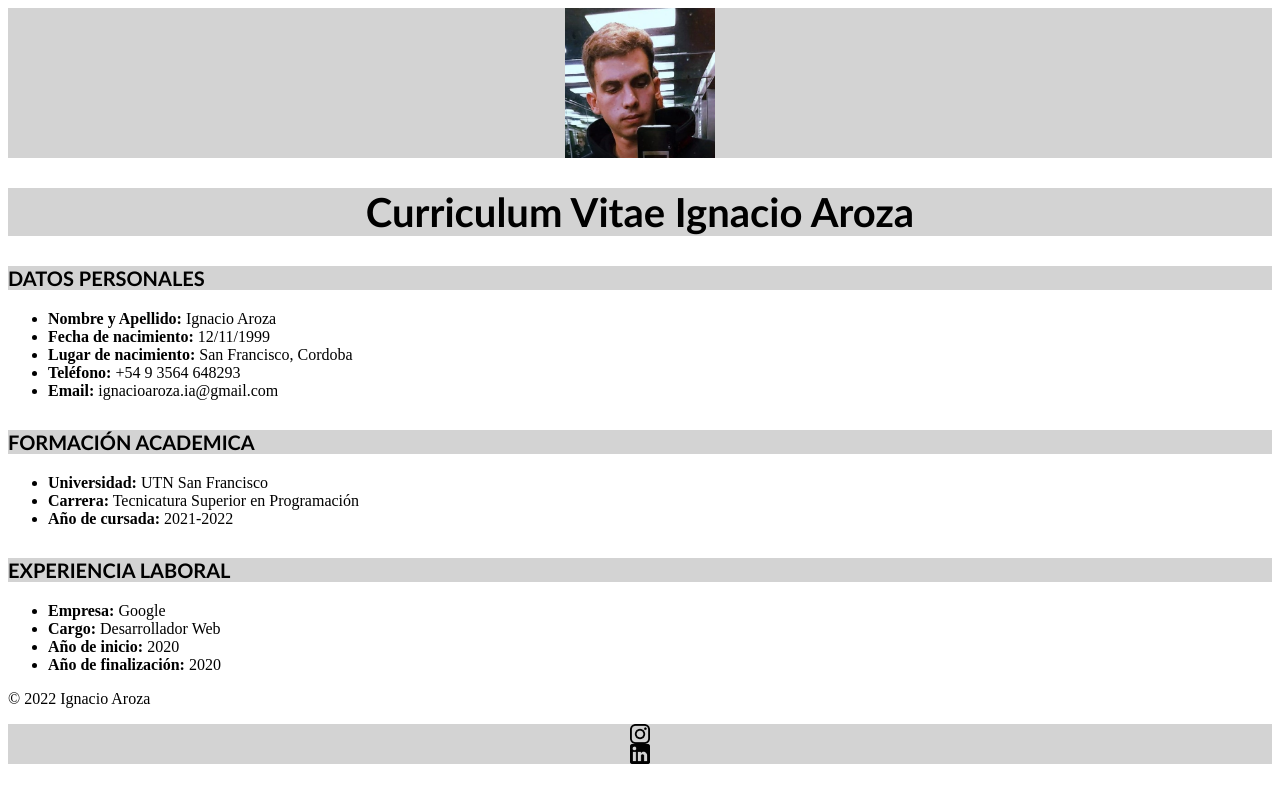
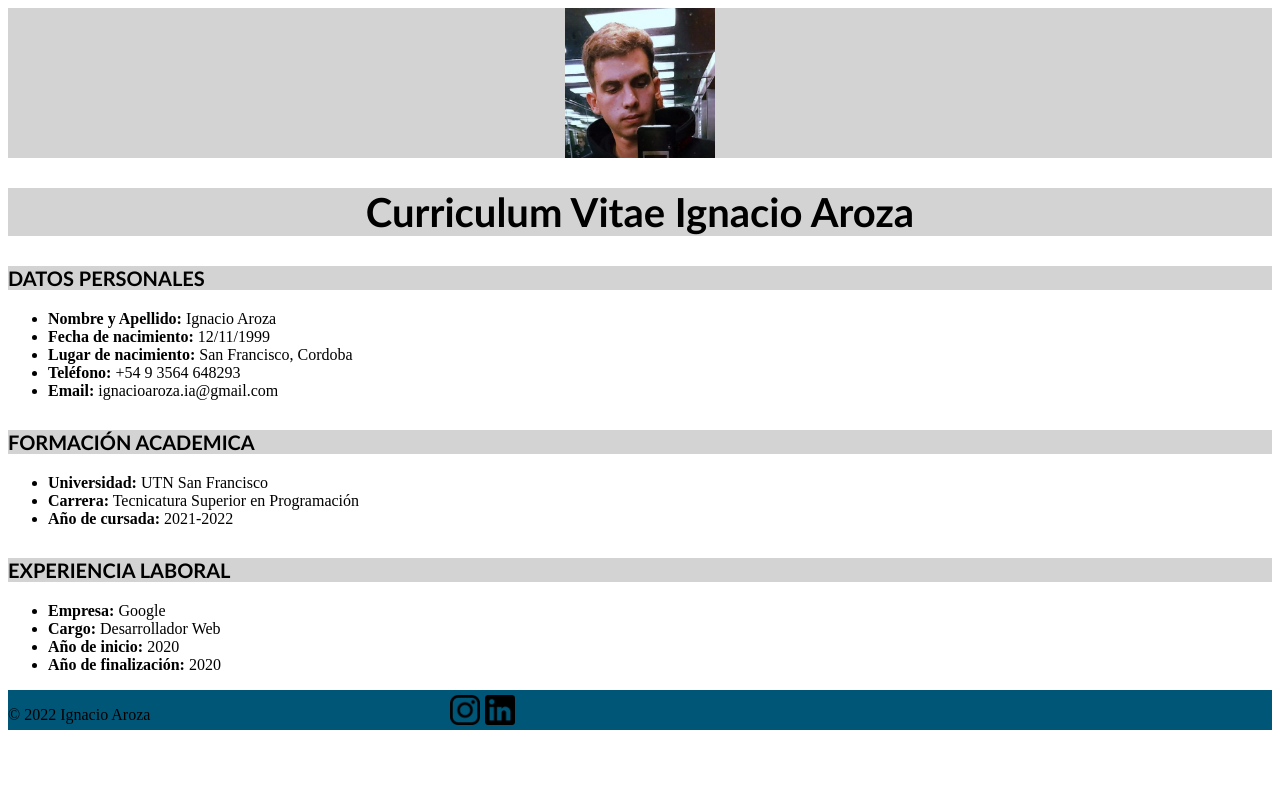
Before and after one commit to IgnacioAroza/CV, a plain HTML site: page index.html in a window 1280 px wide. Drawn offline with Linux system fonts and the light colour scheme.

Commit message:
Actualizacion de iconos footer

```diff
--- a/css/styles.css
+++ b/css/styles.css
@@ -24,19 +24,29 @@ h3{
 footer .p{
     display: flex;
     height: 100px;
+    text-align: center;
     justify-content: center;
-    background-color: #d3d3d3;
+}
+
+.ig {
+    display: inline-block;
+    position: relative;
+    left: 300px;
+    top: 5px;
+
+}
+
+.linkedin {
+    display: inline-block;
+    position: relative;
+    left: 305px;
+    top: 5px;
+}
+
+footer{
+    display: flex;
+    height: 40px;
+    justify-items: center;
+    background-color: #005677;
     text-align: center;
 }
-footer .ig{
-    display: flex;
-    height: 20px;
-    justify-content: center;
-    background-color: #d3d3d3;
-}
-footer .linkedin{
-    display: flex;
-    height: 20px;
-    justify-content: center;
-    background-color: #d3d3d3;
-}
--- a/index.html
+++ b/index.html
@@ -45,10 +45,10 @@
         <footer>
             <p>&copy; 2022 Ignacio Aroza</p>
             <logo class="ig">
-                    <img src="img/logo ig.png" alt="logo">
+                    <a href="https://www.instagram.com/nacho_aroza/?hl=es-la"><img src="img/logo ig.png" alt="logo" height="30px" width="30px"></a>
             </logo>
             <logo class="linkedin">
-                <img src="img/logo linkedin.png" alt="logo">
+                <a href="https://www.linkedin.com/in/ignacio-aroza-201968151/"><img src="img/logo linkedin.png" alt="logo" height="30px" width="30px"></a>
             </logo>
         </footer>
     </div>
```
